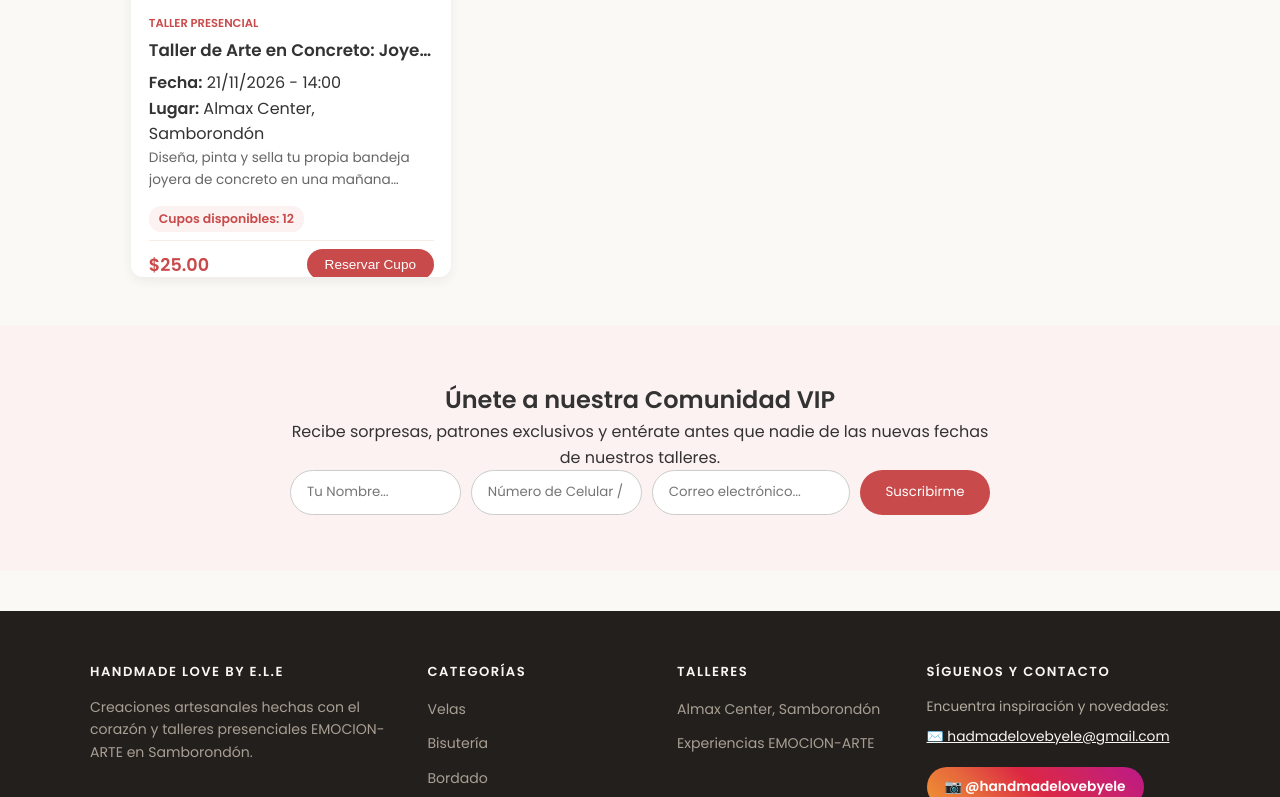
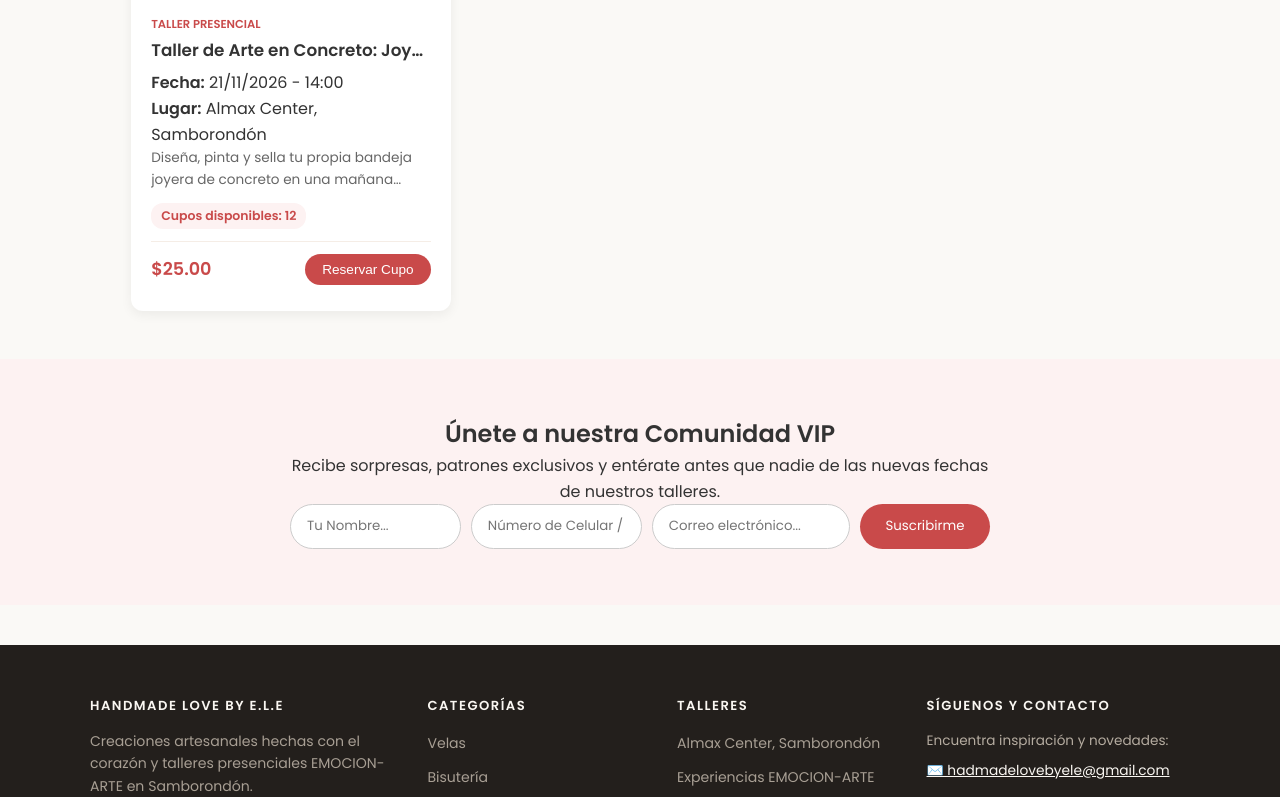
Before and after one commit to handmadelovebyele/tienda-handmadelove, a plain HTML site: page index.html in a window 1280 px wide. Shown: the part 1407-2204 px from the top of the page. Drawn offline with Linux system fonts and the light colour scheme; no server answers.

Commit message:
Update style.css

```diff
--- a/style.css
+++ b/style.css
@@ -217,3 +217,39 @@ header.navbar {
   font-weight: 400;
   margin-right: 6px;
 }
+/* =========================================================
+   ALINEACIÓN Y ESPACIADO DE TARJETAS DE TALLERES
+   ========================================================= */
+.taller-card {
+  display: flex;
+  flex-direction: column;
+  height: 100%;
+}
+
+.taller-card-body {
+  display: flex;
+  flex-direction: column;
+  flex: 1;
+  padding: 18px 20px 22px 20px !important;
+  height: auto !important;
+  min-height: 0 !important;
+}
+
+.taller-desc {
+  margin-bottom: 12px !important;
+}
+
+.taller-cupos {
+  margin-top: auto !important;
+  margin-bottom: 12px !important;
+  align-self: flex-start;
+}
+
+.taller-footer {
+  margin-top: 0 !important;
+  padding-top: 12px !important;
+  padding-bottom: 4px !important;
+  display: flex;
+  align-items: center;
+  justify-content: space-between;
+}
```
